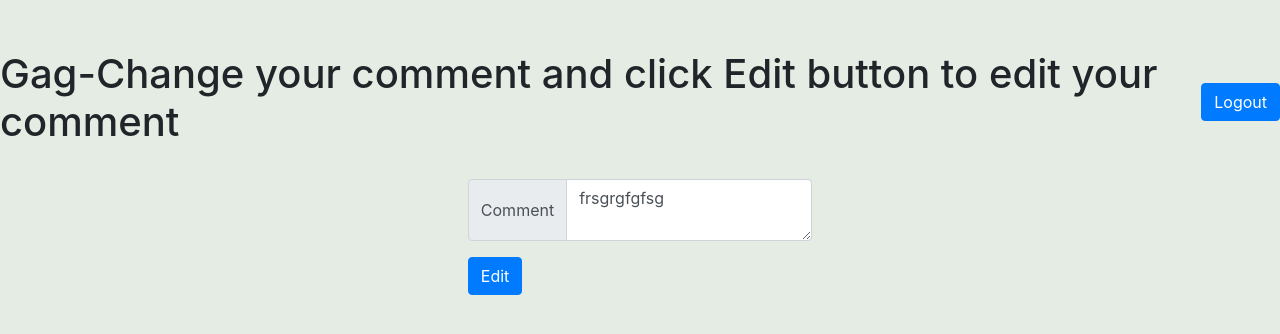
After one commit to Khachik1997/Registration_Form, a PHP site: page /edit_com.php?id=49 in a window 1280 px wide. The commit adds this page. Shown: the top 334 px of the page. Run offline with PHP 8.4, Linux system fonts and the light colour scheme; a user stored in the database is signed in; data comes from the database, SQL or seed files in the repository.

Commit message:
added edit

```diff
--- /dev/null
+++ b/connection_config.php
@@ -0,0 +1,11 @@
+<?php
+require "db_config.php";
+$connection =  mysqli_connect($hostname, $db_username, $db_password, $db_name);
+if (!$connection) {
+    die("Connection failed: " . mysqli_connect_error());
+}
+$query = "SELECT users.name,comments.comment,comments.created_at ,comments.user_id,comments.id FROM users INNER JOIN comments ON users.id = comments.user_id ";
+$comments = mysqli_query($connection, $query);
+if (!$comments) {
+    die("Error: " . $query . "<br>" . mysqli_error($connection));
+}
--- /dev/null
+++ b/edit_com.php
@@ -0,0 +1,68 @@
+<?php
+include "connection_config.php";
+session_start();
+
+if (!isset($_SESSION["id"])) {
+    header("location:comments.php");
+}
+
+
+if ($_SERVER["REQUEST_METHOD"] == "POST") {
+    $edit_com = $_POST['edit_com'];
+
+    if (empty($edit_com)) {
+        echo "comment is empty";
+        return false;
+    }
+    $comment_id = $_SESSION['edit_comm_id'];
+    $sql_edit = mysqli_query($connection, "UPDATE comments SET comment='$edit_com' WHERE comments.id = '$comment_id' ");
+    header("location:comments.php");
+
+
+} else {
+    $comment_id = (int)$_GET['id'];
+    $_SESSION['edit_comm_id'] = $comment_id;
+    $comment = mysqli_query($connection, "SELECT comment FROM comments WHERE comments.id ='$comment_id' ");
+    $row = mysqli_fetch_assoc($comment);
+}
+
+
+?>
+
+
+<!doctype html>
+<html lang="en">
+<head>
+    <meta charset="UTF-8">
+    <meta name="viewport"
+          content="width=device-width, user-scalable=no, initial-scale=1.0, maximum-scale=1.0, minimum-scale=1.0">
+    <meta http-equiv="X-UA-Compatible" content="ie=edge">
+    <link rel="stylesheet" href="https://maxcdn.bootstrapcdn.com/bootstrap/4.0.0/css/bootstrap.min.css"
+          integrity="sha384-Gn5384xqQ1aoWXA+058RXPxPg6fy4IWvTNh0E263XmFcJlSAwiGgFAW/dAiS6JXm" crossorigin="anonymous">
+    <link rel="stylesheet" href="Assets/stylesheet/index.css">
+    <title>My first Task</title>
+</head>
+<body>
+
+
+<div class="welcome">
+    <?php
+    echo '<h1>' . $_SESSION["name"] . '-Change your comment and click Edit button to edit your comment</h1>';
+    echo '<a class="btn btn-primary" href="logout.php">Logout</a>';
+    ?>
+</div>
+
+<form action="edit_com.php" method="POST">
+    <div class="form-group">
+        <div class="input-group">
+            <div class="input-group-prepend">
+                <span class="input-group-text">Comment</span>
+            </div>
+            <textarea class="form-control" aria-label="With textarea"
+                      name="edit_com"><?php echo $row['comment'] ?></textarea>
+        </div>
+    </div>
+    <button type="submit" class="btn btn-primary">Edit</button>
+</form>
+</body>
+</html>
--- a/register_config.php
+++ b/register_config.php
@@ -40,7 +40,6 @@ if (isset($_POST["login"])) {
         setFlash("error","All fields are required");
         header("location:register.php?action=login");
     } else {
-
         $user_email =  $_POST["user_email"];
         $user_password =  $_POST["user_password"];
         $user_password = md5($user_password);
```
Also changed, not shown: comments.php (+11 -15 lines), register.php (+12 -5 lines).
